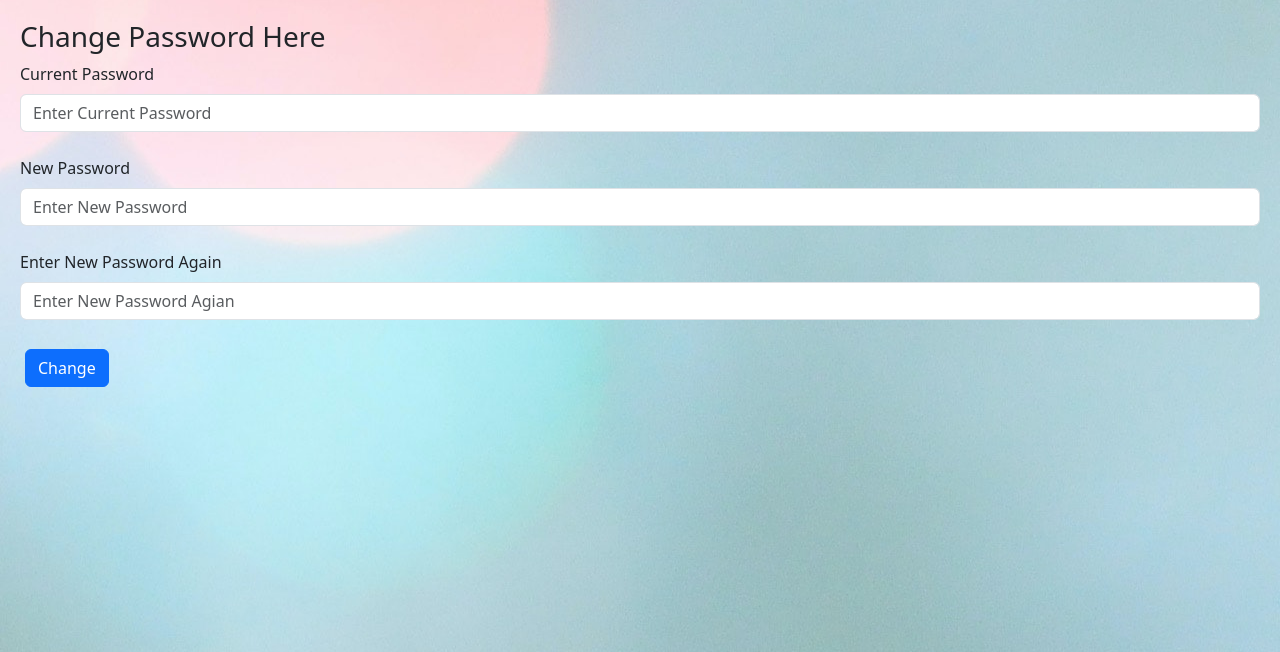
After one commit to akshaymalik8/Registration-project, a Django app: page /changepassword/ in a window 1280 px wide. The commit adds this page. Shown: the top 652 px of the page. Run offline with Django 4.2, Linux system fonts and the light colour scheme.

Commit message:
Add files via upload

```diff
--- a/app1/views.py
+++ b/app1/views.py
@@ -10,8 +10,8 @@ def LoginPage(request):
         pass1=request.POST.get('pass')
         user=authenticate(request,username=username,password=pass1)
         if user is not None:
-            login(request,user)
-            return redirect('homepage')
+           login(request,user)
+           return redirect('homepage')
         else:
             return HttpResponse('Go back username or password is not correct')
 
@@ -32,6 +32,7 @@ def SignupPage(request):
            return redirect('login')
 
     return render(request, 'signup.html')
+
 @login_required(login_url='login')
 def HomePage(request):
     return render(request, 'homepage.html')
@@ -39,3 +40,18 @@ def HomePage(request):
 def LogoutPage(request):
     logout(request)
     return redirect('login')
+
+def ChangePassword(request):
+    if request.method=='POST':
+        currentpassword = request.POST.get('currentpassword')
+        newpassword = request.POST.get('newpassword1')
+
+        user = User.objects.get(id=request.user.id)
+        check = user.check_password(currentpassword)
+        print(check)
+        if check==True:
+            user.set_password(newpassword)
+            user.save()
+        else:
+            return HttpResponse("Current Password is Incorrect")
+    return render(request, 'changepassword.html')
--- a/registration/urls.py
+++ b/registration/urls.py
@@ -17,10 +17,12 @@ from django.contrib import admin
 from django.urls import path
 from app1 import views
 
+
 urlpatterns = [
     path('admin/', admin.site.urls),
     path('', views.SignupPage, name="signup"),
     path('login/', views.LoginPage, name="login"),
     path('homepage/', views.HomePage, name="homepage"),
     path('logout/', views.LogoutPage, name='logout'),
+    path('changepassword/', views.ChangePassword, name='changepass')
 ]
--- a/static/syntax.css
+++ b/static/syntax.css
@@ -41,3 +41,12 @@ h4 a {
 h4 a:hover {
     color: black;
 }
+/* change password */
+#cpass a{
+    text-decoration: none;
+    color: blanchedalmond;
+}
+
+div.container3 {
+    padding: 20px;
+}
--- /dev/null
+++ b/templates/changepassword.html
@@ -0,0 +1,30 @@
+<!DOCTYPE html>
+<html lang="en">
+<head>
+    <meta charset="UTF-8">
+    <meta http-equiv="X-UA-Compatible" content="IE=edge">
+    <meta name="viewport" content="width=device-width, initial-scale=1.0">
+    <title>Change-Password</title>
+    <link href="https://cdn.jsdelivr.net/npm/bootstrap@5.3.0-alpha3/dist/css/bootstrap.min.css" rel="stylesheet" integrity="sha384-KK94CHFLLe+nY2dmCWGMq91rCGa5gtU4mk92HdvYe+M/SXH301p5ILy+dN9+nJOZ" crossorigin="anonymous">
+    <link rel="stylesheet" type="text/css" href="/static/syntax.css">
+</head>
+<body>
+    <div class="container3">
+        <h3 class="change-here">Change Password Here</h3>
+        <form action="" class="changepass" method="POST">
+            {% csrf_token %}
+            <label for="Current Password" class="form-label" name="cpass">Current Password</label>
+            <input type="password" class="form-control" width="50%" placeholder="Enter Current Password" name="currentpassword">
+            <br>
+            <label for="New Password" class="form-label" name="npass">New Password</label>
+            <input type="password" class="form-control" placeholder="Enter New Password" name="newpassword1">
+            <br>
+            <label for="Enter New Password Again" class="form-label"name="npass2">Enter New Password Again</label>
+            <input type="password" class="form-control" placeholder="Enter New Password Agian"name="newpassword2">
+            <br>
+            <button class="btn btn-primary">Change</button>
+
+        </form>
+    </div>
+</body>
+</html>
--- a/templates/homepage.html
+++ b/templates/homepage.html
@@ -12,6 +12,7 @@
     <div class="cont-home">
       <h1>You gotta be kidding</h1>
       <a href="{% url 'logout' %}"><button class="btn btn-danger">Logout</button></a>
+      <button id="cpass" class="btn btn-primary"><a href="{% url 'changepass' %}">Change Password</a></button>
   </div>
 </body>
 </html>
```
Also changed, not shown: db.sqlite3.
